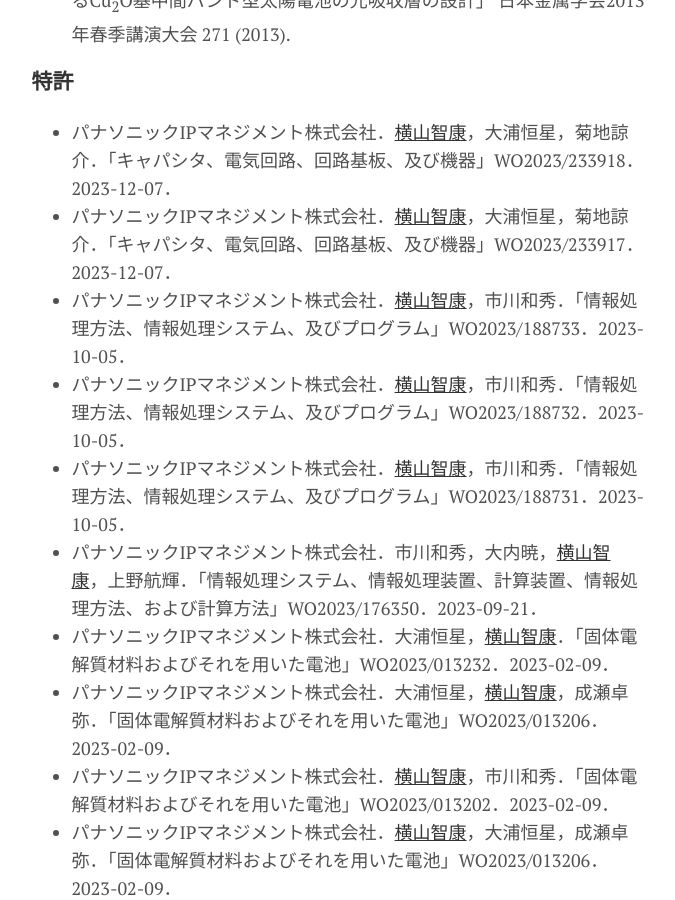
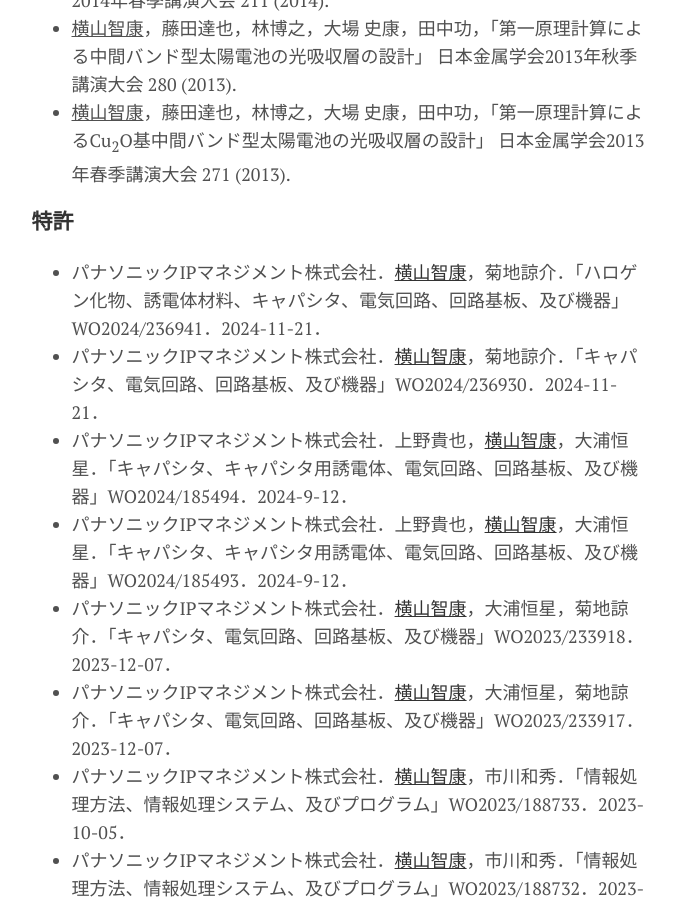
Before and after one commit to yokoyamatomoyasu/yokoyamatomoyasu.github.io, a Jekyll site: the page built from menu/about.md, in a window 1280 px wide and 900 px high, scrolled down 8278 px. Shown: the whole window, without its empty margins (301-976 px from the left). Built offline with Jekyll 4.4.1, drawn with Linux system fonts in a browser that asks for light colours; some of the changed text lies outside the part shown.

Commit message:
Github pages site with Jekyll

```diff
--- a/menu/about.md
+++ b/menu/about.md
@@ -87,6 +88,7 @@
 
 
 ### 招待講演・セミナー講師
+- [横山智康](https://chemical.iae.kyoto-u.ac.jp/Materials_Tailoring_Committee/past_committee.html)，「多面体に基づく結晶構造の設計」 第103回マテリアルズテーラリング研究会 (2025).
 - [横山智康](https://www.ceramic.or.jp/bkouon/archive/event/2025/2025_seminar.pdf)，「多面体に基づくイオン伝導体の設計」 第56回エンジニアリングセラミックスセミナー (2025).
 - [横山智康](https://catsj.jp/event/18779)，「材料科学の知見を活用した結晶構造予測手法の開発」 触媒学会若手会第45回夏の研修会 (2025).
 - [横山智康](https://sites.google.com/view/y-theochem/%E9%96%8B%E5%82%AC%E5%B1%A5%E6%AD%B4/%E7%AC%AC%E5%9B%9E_2?authuser=0)，「材料科学の知見に基づく結晶構造予測」 第6回理論化学若手セミナー (2025).
@@ -144,7 +146,11 @@
 
 
 ### 特許
-- パナソニックIPマネジメント株式会社．[横山智康](https://patents.google.com/patent/WO2023013202A1/)，大浦恒星，菊地諒介．「キャパシタ、電気回路、回路基板、及び機器」WO2023/233918．2023-12-07．
+- パナソニックIPマネジメント株式会社．[横山智康](https://patents.google.com/patent/WO2024236941A1/)，菊地諒介．「ハロゲン化物、誘電体材料、キャパシタ、電気回路、回路基板、及び機器」WO2024/236941．2024-11-21．
+- パナソニックIPマネジメント株式会社．[横山智康](https://patents.google.com/patent/WO2024236930A1/)，菊地諒介．「キャパシタ、電気回路、回路基板、及び機器」WO2024/236930．2024-11-21．
+- パナソニックIPマネジメント株式会社．上野貴也，[横山智康](https://patents.google.com/patent/WO2024185494A1/)，大浦恒星．「キャパシタ、キャパシタ用誘電体、電気回路、回路基板、及び機器」WO2024/185494．2024-9-12．
+- パナソニックIPマネジメント株式会社．上野貴也，[横山智康](https://patents.google.com/patent/WO2024185493A1/)，大浦恒星．「キャパシタ、キャパシタ用誘電体、電気回路、回路基板、及び機器」WO2024/185493．2024-9-12．
+- パナソニックIPマネジメント株式会社．[横山智康](https://patents.google.com/patent/WO2023233918A1/)，大浦恒星，菊地諒介．「キャパシタ、電気回路、回路基板、及び機器」WO2023/233918．2023-12-07．
 - パナソニックIPマネジメント株式会社．[横山智康](https://patents.google.com/patent/WO2023233917A1/)，大浦恒星，菊地諒介．「キャパシタ、電気回路、回路基板、及び機器」WO2023/233917．2023-12-07．
 - パナソニックIPマネジメント株式会社．[横山智康](https://patents.google.com/patent/WO2023188733A1/)，市川和秀．「情報処理方法、情報処理システム、及びプログラム」WO2023/188733．2023-10-05．
 - パナソニックIPマネジメント株式会社．[横山智康](https://patents.google.com/patent/WO2023188732A1/)，市川和秀．「情報処理方法、情報処理システム、及びプログラム」WO2023/188732．2023-10-05．
```
Also changed, not shown: other parts of menu/about.md (+1 -0 lines).
